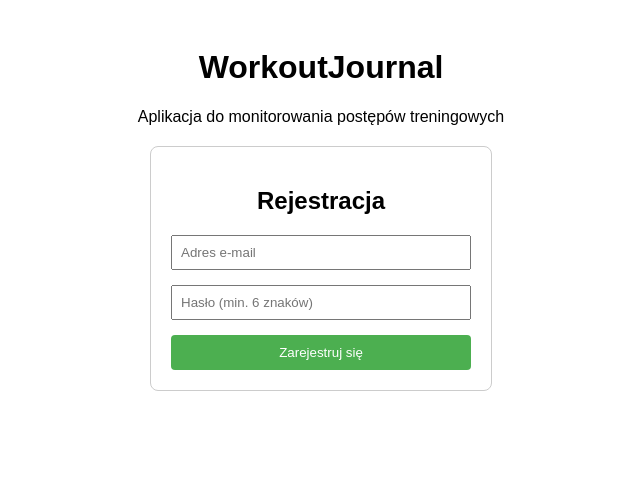
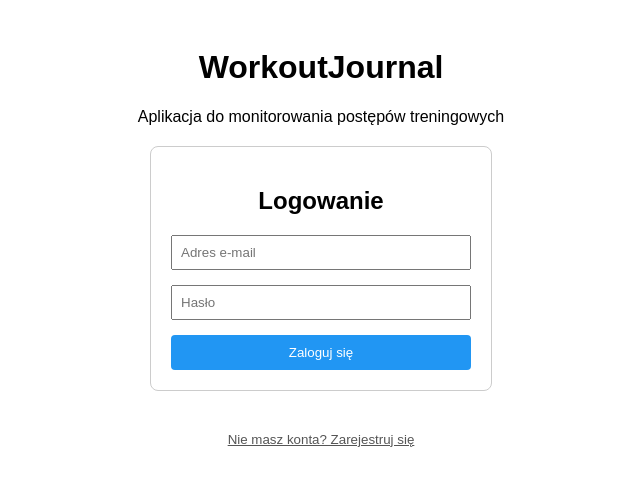
Before and after one commit to szymonkujawski/WorkoutJournal, a React (Vite) app: page / in a window 1280 px wide. Shown: the top 486 px of the page, without its empty margins (319-959 px from the left). Built offline with nearby package versions, Linux system fonts and the light colour scheme; no server answers.

Commit message:
Implementacja komponentu logowania i strażnika sesji

```diff
--- a/src/App.jsx
+++ b/src/App.jsx
@@ -1,13 +1,56 @@
+import { useState, useEffect } from 'react';
+import { auth } from './firebase';
+import { onAuthStateChanged, signOut } from 'firebase/auth';
 import Register from './components/Register';
+import Login from './components/Login';
 
 function App() {
+  // Stan przechowujący aktualnie zalogowanego użytkownika
+  const [user, setUser] = useState(null);
+  // Stan do przełączania widoku między logowaniem a rejestracją
+  const [showLogin, setShowLogin] = useState(true);
+
+  // Nasłuchiwanie na zmiany stanu autoryzacji z Firebase
+  useEffect(() => {
+    const unsubscribe = onAuthStateChanged(auth, (currentUser) => {
+      setUser(currentUser);
+    });
+    return () => unsubscribe();
+  }, []);
+
+  // Funkcja wylogowywania
+  const handleLogout = async () => {
+    await signOut(auth);
+  };
+
   return (
     <div style={{ padding: '20px', textAlign: 'center', fontFamily: 'sans-serif' }}>
       <h1>WorkoutJournal</h1>
-      <p>Aplikacja do monitorowania postępów treningowych</p>
 
-      {/* Wyświetlamy nasz nowy komponent */}
-      <Register />
+      {/* Jeśli użytkownik jest ZALOGOWANY */}
+      {user ? (
+        <div>
+          <h2>Panel Główny</h2>
+          <p>Zalogowano jako: <strong>{user.email}</strong></p>
+          <button onClick={handleLogout} style={{ padding: '10px 20px', backgroundColor: '#f44336', color: 'white', border: 'none', borderRadius: '4px', cursor: 'pointer' }}>
+            Wyloguj się
+          </button>
+        </div>
+      ) : (
+        /* Jeśli użytkownik NIE JEST ZALOGOWANY */
+        <div>
+          <p>Aplikacja do monitorowania postępów treningowych</p>
+
+          {showLogin ? <Login /> : <Register />}
+
+          <button
+            onClick={() => setShowLogin(!showLogin)}
+            style={{ marginTop: '20px', background: 'none', border: 'none', color: '#555', textDecoration: 'underline', cursor: 'pointer' }}
+          >
+            {showLogin ? "Nie masz konta? Zarejestruj się" : "Masz już konto? Zaloguj się"}
+          </button>
+        </div>
+      )}
     </div>
   );
 }
--- /dev/null
+++ b/src/components/Login.jsx
@@ -0,0 +1,47 @@
+import { useState } from 'react';
+import { auth } from '../firebase';
+import { signInWithEmailAndPassword } from 'firebase/auth';
+
+export default function Login() {
+  const [email, setEmail] = useState('');
+  const [password, setPassword] = useState('');
+  const [error, setError] = useState('');
+
+  const handleLogin = async (e) => {
+    e.preventDefault();
+    try {
+      await signInWithEmailAndPassword(auth, email, password);
+      // Jeśli się uda, Firebase sam zapamięta sesję, nie musimy tu nic wyświetlać
+    } catch (err) {
+      setError('Nieprawidłowy e-mail lub hasło.');
+    }
+  };
+
+  return (
+    <div style={{ maxWidth: '300px', margin: '20px auto', padding: '20px', border: '1px solid #ccc', borderRadius: '8px' }}>
+      <h2>Logowanie</h2>
+      <form onSubmit={handleLogin} style={{ display: 'flex', flexDirection: 'column', gap: '15px' }}>
+        <input
+          type="email"
+          placeholder="Adres e-mail"
+          value={email}
+          onChange={(e) => setEmail(e.target.value)}
+          required
+          style={{ padding: '8px' }}
+        />
+        <input
+          type="password"
+          placeholder="Hasło"
+          value={password}
+          onChange={(e) => setPassword(e.target.value)}
+          required
+          style={{ padding: '8px' }}
+        />
+        <button type="submit" style={{ padding: '10px', cursor: 'pointer', backgroundColor: '#2196F3', color: 'white', border: 'none', borderRadius: '4px' }}>
+          Zaloguj się
+        </button>
+      </form>
+      {error && <p style={{ color: 'red', marginTop: '15px' }}>{error}</p>}
+    </div>
+  );
+}
```
